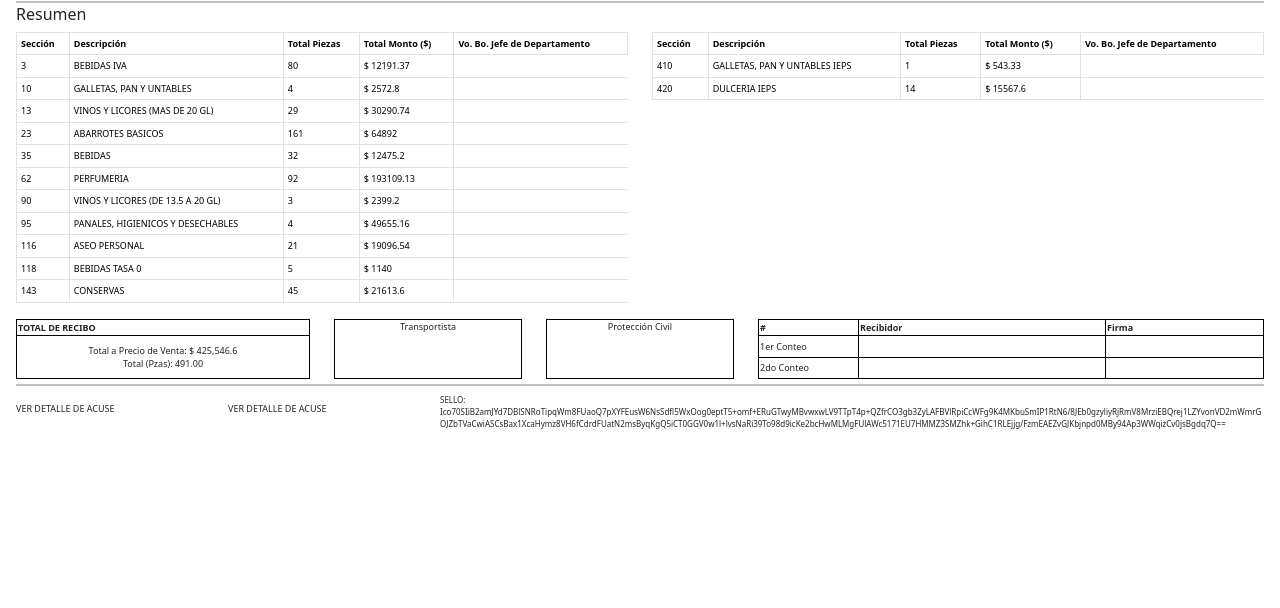
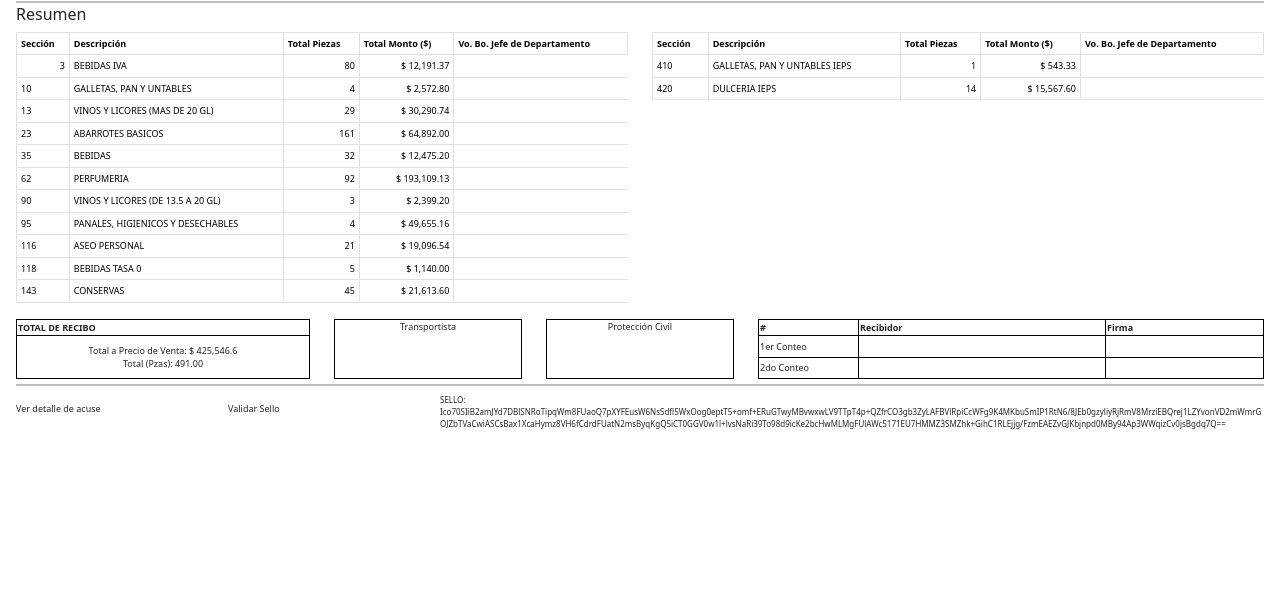
Before and after one commit to jonlopezlacomer/acuse-recibo, a plain HTML site: page index.html in a window 1280 px wide. Shown: the part 192-800 px from the top of the page. Drawn offline with nearby package versions, Linux system fonts and the light colour scheme; a script that the page names is missing.

Commit message:
Update index.html

```diff
--- a/index.html
+++ b/index.html
@@ -8,6 +8,11 @@
     <link href="https://cdn.jsdelivr.net/npm/bootstrap@5.3.3/dist/css/bootstrap.min.css" rel="stylesheet">
     <!-- QRCode.js -->
     <script src="https://cdnjs.cloudflare.com/ajax/libs/qrcodejs/1.0.0/qrcode.min.js"></script>
+    <style>
+        .text-right{
+            text-align: right;
+        }
+    </style>
 </head>
 <body class="p-3">
 <div class="row mb-1">
@@ -79,70 +84,70 @@
             <tr>
                 <td class="text-right">3</td>
                 <td>BEBIDAS IVA</td>
-                <td>80</td>
-                <td>$ 12191.37</td>
+                <td class="text-right">80</td>
+                <td class="text-right">$ 12,191.37</td>
             </tr>
             <tr>
                 <td>10</td>
                 <td>GALLETAS, PAN Y UNTABLES</td>
-                <td>4</td>
-                <td>$ 2572.8</td>
+                <td class="text-right">4</td>
+                <td class="text-right">$ 2,572.80</td>
             </tr>
 
             <tr>
                 <td>13</td>
                 <td>VINOS Y LICORES (MAS DE 20 GL)</td>
-                <td>29</td>
-                <td>$ 30290.74</td>
+                <td class="text-right">29</td>
+                <td class="text-right">$ 30,290.74</td>
             </tr>
             <tr>
                 <td>23</td>
                 <td>ABARROTES BASICOS</td>
-                <td>161</td>
-                <td>$ 64892</td>
+                <td class="text-right">161</td>
+                <td class="text-right">$ 64,892.00</td>
             </tr>
             <tr>
                 <td>35</td>
                 <td>BEBIDAS</td>
-                <td>32</td>
-                <td>$ 12475.2</td>
+                <td class="text-right">32</td>
+                <td class="text-right">$ 12,475.20</td>
             </tr>
             <tr>
                 <td>62</td>
                 <td>PERFUMERIA</td>
-                <td>92</td>
-                <td>$ 193109.13</td>
+                <td class="text-right">92</td>
+                <td class="text-right">$ 193,109.13</td>
             </tr>
 
             <tr>
                 <td>90</td>
                 <td>VINOS Y LICORES (DE 13.5 A 20 GL)</td>
-                <td>3</td>
-                <td>$ 2399.2</td>
+                <td class="text-right">3</td>
+                <td class="text-right">$ 2,399.20</td>
             </tr>
             <tr>
                 <td>95</td>
                 <td>PANALES, HIGIENICOS Y DESECHABLES</td>
-                <td>4</td>
-                <td>$ 49655.16</td>
+                <td class="text-right">4</td>
+                <td class="text-right">$ 49,655.16</td>
             </tr>
             <tr>
                 <td>116</td>
                 <td>ASEO PERSONAL</td>
-                <td>21</td>
-                <td>$ 19096.54</td>
+                <td class="text-right">21</td>
+                <td class="text-right">$ 19,096.54</td>
             </tr>
             <tr>
                 <td>118</td>
                 <td>BEBIDAS TASA 0</td>
-                <td>5</td>
-                <td>$ 1140</td>
+                <td class="text-right">5</td>
+                <td class="text-right">$ 1,140.00</td>
             </tr>
             <tr>
                 <td>143</td>
                 <td>CONSERVAS</td>
-                <td>45</td>
-                <td>$ 21613.6</td>
+                <td class="text-right">45</td>
+                <td class="text-right">$ 21,613.60</td>
             </tr>
             <!--<tr>
                 <td>410</td>
@@ -175,14 +180,14 @@
             <tr>
                 <td>410</td>
                 <td>GALLETAS, PAN Y UNTABLES IEPS</td>
-                <td>1</td>
-                <td>$ 543.33</td>
+                <td class="text-right">1</td>
+                <td class="text-right">$ 543.33</td>
             </tr>
             <tr>
                 <td>420</td>
                 <td>DULCERIA IEPS</td>
-                <td>14</td>
-                <td>$ 15567.6</td>
+                <td class="text-right">14</td>
+                <td class="text-right">$ 15,567.60</td>
             </tr>
             </tbody>
         </table>
@@ -239,13 +244,13 @@
         <div class=" text-center">
             <div id="qr1"></div>
         </div>
-        <label style="font-size: 9px;">VER DETALLE DE ACUSE</label>
+        <label style="font-size: 9px;">Ver detalle de acuse</label>
     </div>
     <div class="col-md-2">
         <div class=" text-center">
             <div id="qr2"></div>
         </div>
-        <label style="font-size: 9px;">VER DETALLE DE ACUSE</label>
+        <label style="font-size: 9px;">Validar Sello</label>
     </div>
     <div class="col-md-8 text-left" style="font-size: 8px">
         <div>
@@ -270,6 +275,9 @@
         width: 150,
         height: 150
     });
+
+
+
 </script>
 </body>
 </html>
```
